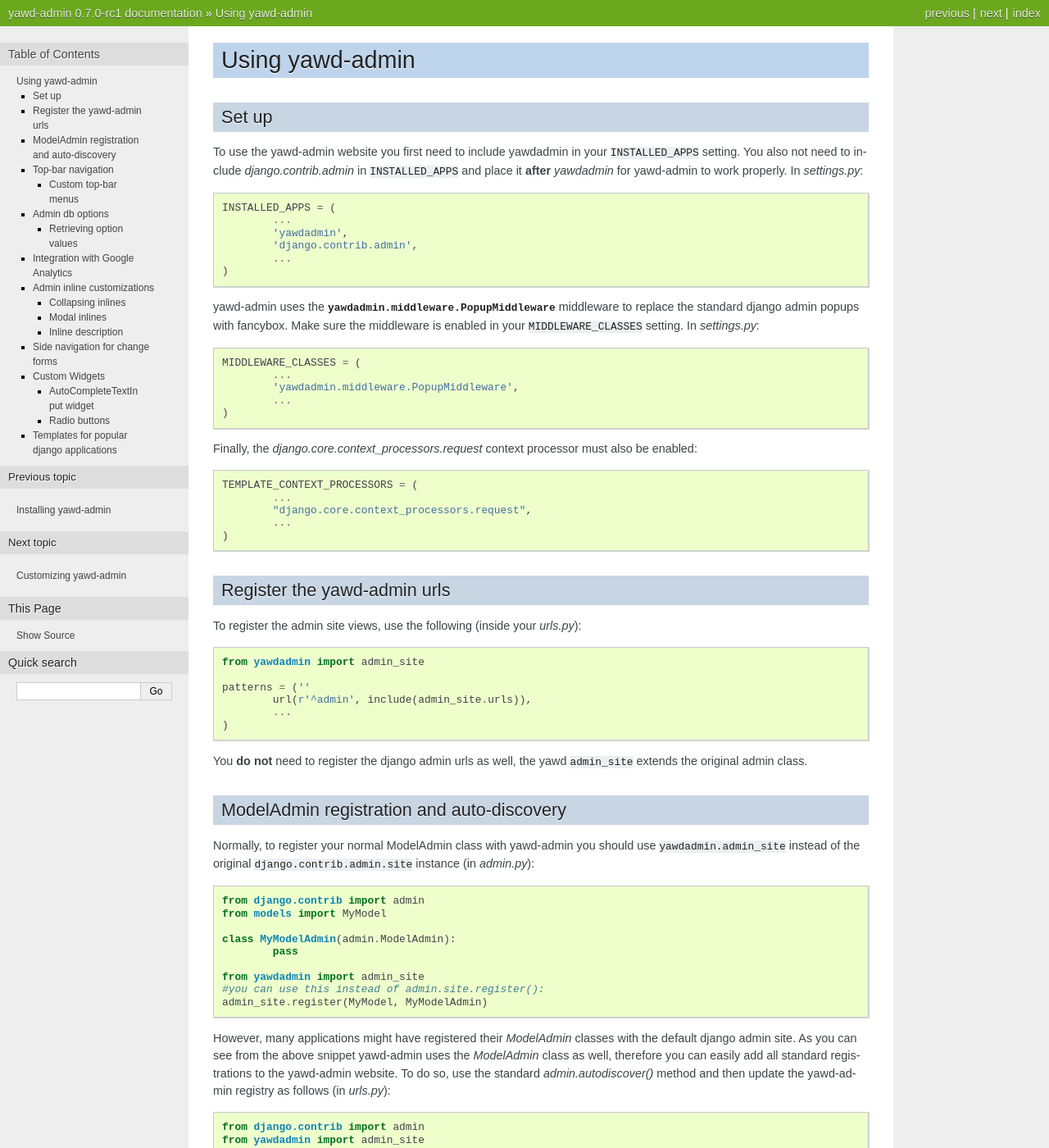
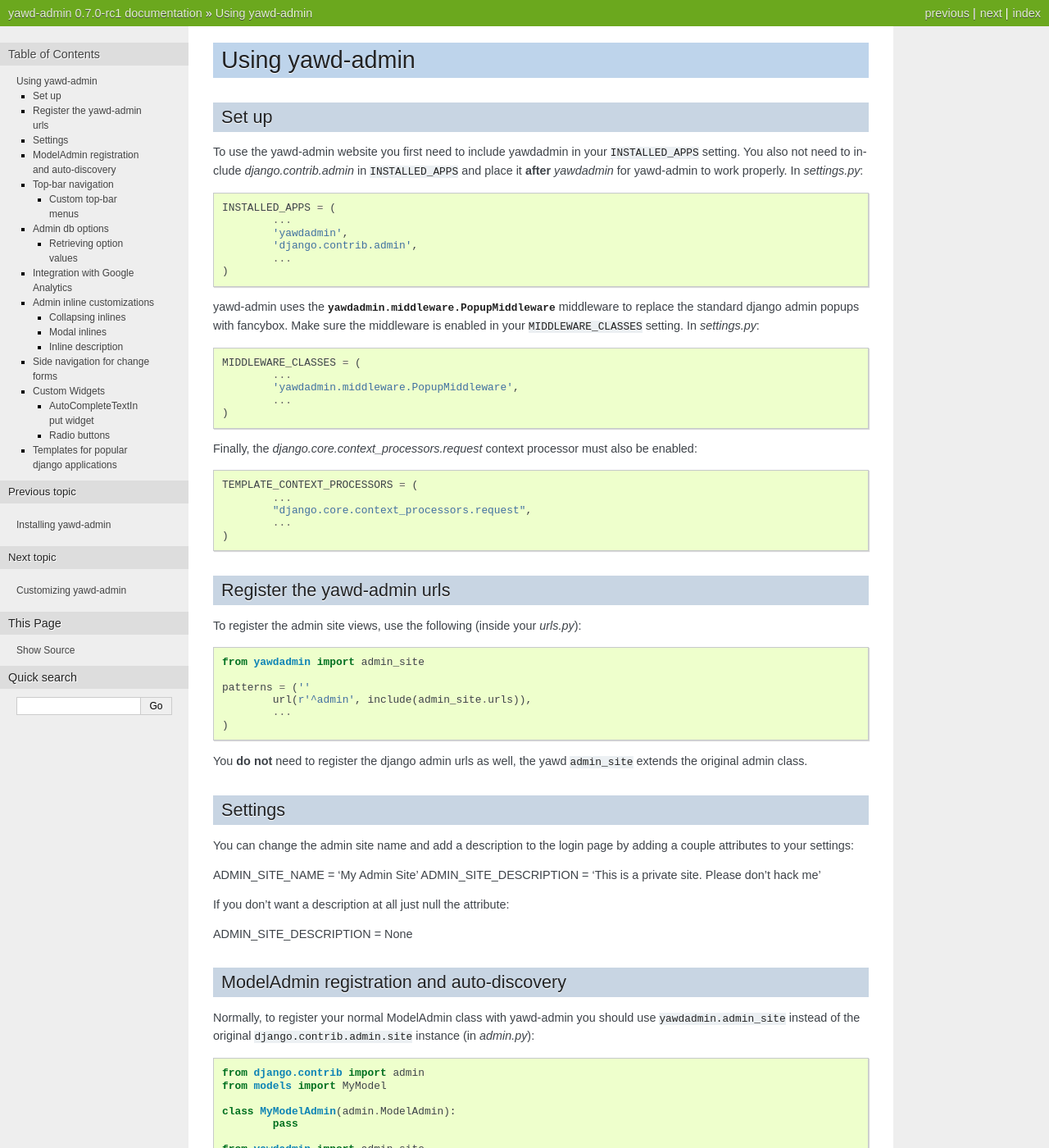
Before and after one commit to ppetrid/yawd-admin, a Sphinx documentation site: the page built from docs/usage.rst, in a window 1280 px wide and 1400 px high. Shown: the whole window at 82% size. Built offline with Sphinx 7.4.7, drawn with Linux system fonts in a browser that asks for light colours; pages that are not in the unit, such as notebooks, are missing from menus.

Commit message:
updated documentation to explain new settings attributes

```diff
--- a/docs/usage.rst
+++ b/docs/usage.rst
@@ -61,6 +61,20 @@
 
 You **do not** need to register the django admin urls as well, the
 yawd ``admin_site`` extends the original admin class.
+
+.. settings:
+
+Settings
+++++++++
+
+You can change the admin site name and add a description to the login page by adding a couple attributes to your settings:
+
+ADMIN_SITE_NAME = 'My Admin Site'
+ADMIN_SITE_DESCRIPTION = 'This is a private site.  Please don't hack me'
+
+If you don't want a description at all just null the attribute:
+
+ADMIN_SITE_DESCRIPTION = None
 
 .. _auto-discover:
 
```
